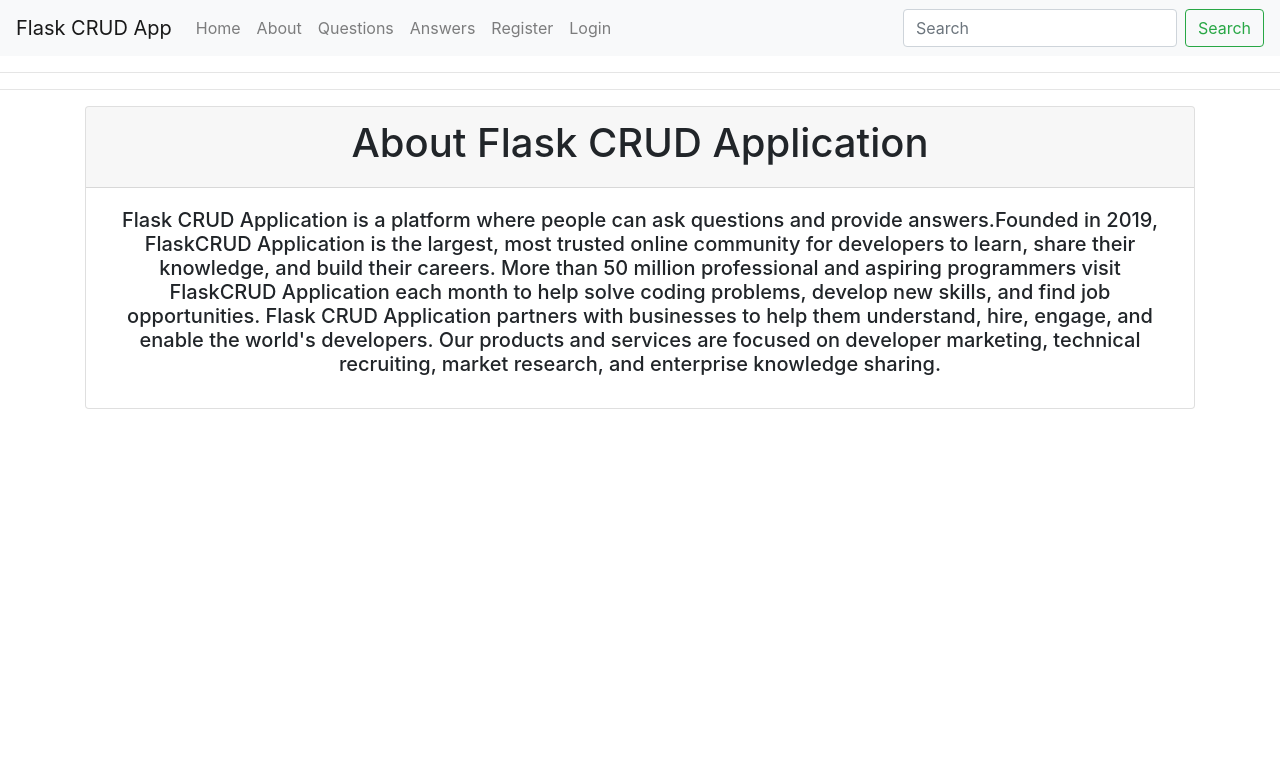
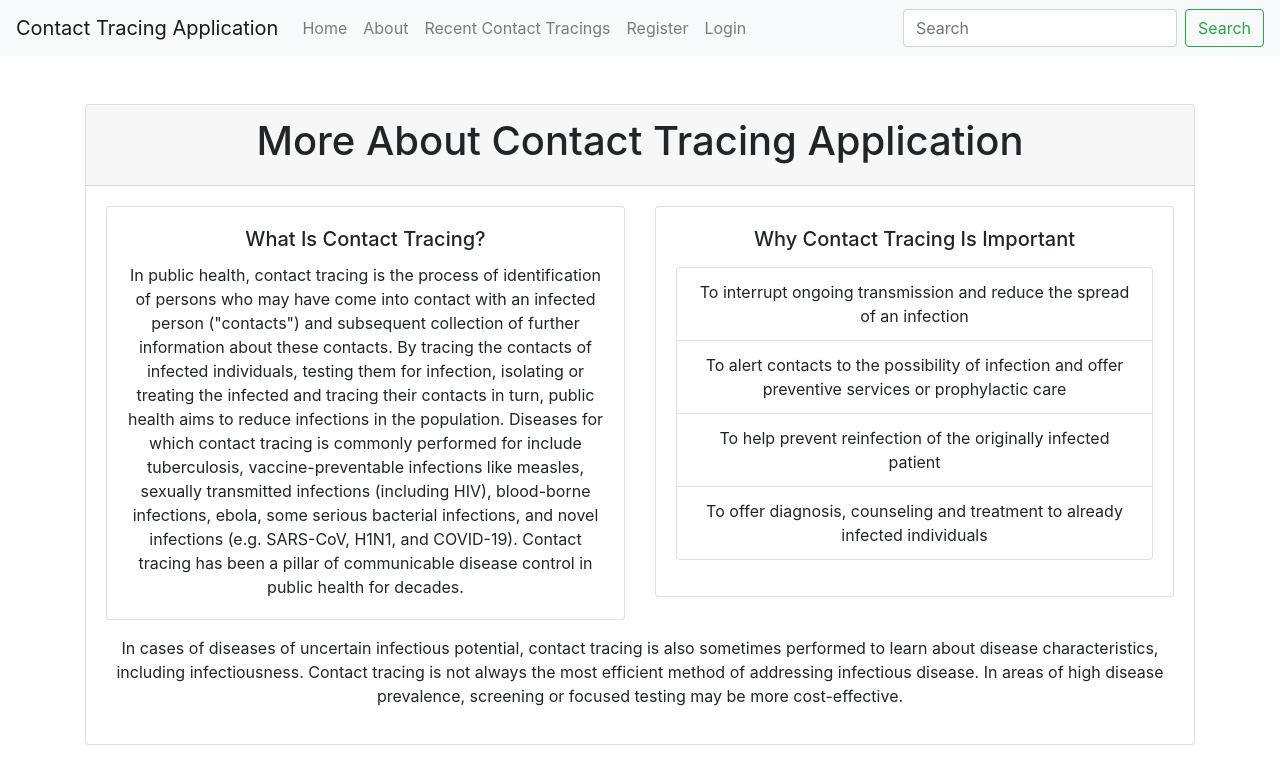
Before and after one commit to MartDevelopers-Inc/ContactTracingApp, a Flask app: page /about in a window 1280 px wide. Shown: the top 784 px of the page. Run offline with Flask 2, Linux system fonts and the light colour scheme; some libraries are stand-ins or nearby versions.

Commit message:
Tweaked Front End

```diff
--- a/app.py
+++ b/app.py
@@ -10,7 +10,7 @@ app = Flask(__name__)
 app.config['MYSQL_HOST'] = '127.0.0.1'
 app.config['MYSQL_USER'] = 'root'
 app.config['MYSQL_PASSWORD'] = ''
-app.config['MYSQL_DB'] = 'flask_CRUD'
+app.config['MYSQL_DB'] = 'martdevelopers_ContactTracingApp'
 app.config['MYSQL_CURSORCLASS'] = 'DictCursor'
 # init MYSQL
 mysql = MySQL(app)
--- a/templates/about.html
+++ b/templates/about.html
@@ -4,12 +4,50 @@
 <div class="container">
   <div class="card text-center">
       <div class="card-header">
-        <h1>About Flask CRUD Application</h1>
+        <h1>More About Contact Tracing Application</h1>
       </div>
       <div class="card-body">
-        <h5 class="card-title">
-          Flask CRUD Application is a platform where people can ask questions and provide answers.Founded in 2019, FlaskCRUD Application is the largest, most trusted online community for developers to learn, share their knowledge, and build their careers. More than 50 million professional and aspiring programmers visit FlaskCRUD Application each month to help solve coding problems, develop new skills, and find job opportunities.
-          Flask CRUD Application partners with businesses to help them understand, hire, engage, and enable the world's developers. Our products and services are focused on developer marketing, technical recruiting, market research, and enterprise knowledge sharing.</h5>
+        <div class="row">
+          <div class="col-sm-6">
+            <div class="card">
+              <div class="card-body">
+                <h5 class="card-title">What Is Contact Tracing?</h5>
+                <p class="card-text">
+                  In public health, contact tracing is the process of identification
+                  of persons who may have come into contact with an infected person ("contacts")
+                  and subsequent collection of further information about these contacts.
+                  By tracing the contacts of infected individuals, testing them for infection,
+                  isolating or treating the infected and tracing their contacts in turn,
+                  public health aims to reduce infections in the population.
+                  Diseases for which contact tracing is commonly performed for include tuberculosis,
+                  vaccine-preventable infections like measles, sexually transmitted infections (including HIV),
+                  blood-borne infections, ebola, some serious bacterial infections, and novel infections (e.g. SARS-CoV, H1N1, and COVID-19).
+                  Contact tracing has been a pillar of communicable disease control in public health for decades.
+              </div>
+            </div>
+          </div>
+          <div class="col-sm-6">
+            <div class="card">
+              <div class="card-body">
+                <h5 class="card-title">Why Contact Tracing Is Important</h5>
+                  <p class="card-text">
+                    <ul class="list-group">
+                      <li class="list-group-item">To interrupt ongoing transmission and reduce the spread of an infection</li>
+                      <li class="list-group-item">To alert contacts to the possibility of infection and offer preventive services or prophylactic care</li>
+                      <li class="list-group-item">To help prevent reinfection of the originally infected patient</li>
+                      <li class="list-group-item">To offer diagnosis, counseling and treatment to already infected individuals</li>
+                    </ul>
+                  </p>
+              </div>
+            </div>
+          </div>
+        </div>
+        <p>
+
+        </p>
+
+
+      In cases of diseases of uncertain infectious potential, contact tracing is also sometimes performed to learn about disease characteristics, including infectiousness. Contact tracing is not always the most efficient method of addressing infectious disease. In areas of high disease prevalence, screening or focused testing may be more cost-effective. </p>
       </div>
     </div>
 </div>
--- a/templates/header.html
+++ b/templates/header.html
@@ -1,11 +1,11 @@
-<title>Flask Starter Project</title>
+<title>Contact Tracing Application</title>
 
 <div>
   <header>
     <div class="container">
       <div class="row">
         <!-- Title -->
-        <h1>Flask Starter Project</h1>
+        <h1>Contact Tracing Application</h1>
       </div>
     </div>
   </header>
--- a/templates/includes/_navbar.html
+++ b/templates/includes/_navbar.html
@@ -1,5 +1,5 @@
 <nav class="navbar navbar-expand-lg navbar-light bg-light">
-  <a class="navbar-brand" href="/">Flask CRUD App</a>
+  <a class="navbar-brand" href="/">Contact Tracing Application</a>
   <button class="navbar-toggler" type="button" data-toggle="collapse" data-target="#navbarSupportedContent" aria-controls="navbarSupportedContent" aria-expanded="false" aria-label="Toggle navigation">
     <span class="navbar-toggler-icon"></span>
   </button>
@@ -13,10 +13,7 @@
           <a class="nav-link" href="/about">About</a>
       </li>
       <li class="nav-item">
-          <a class="nav-link" href="/questions">Questions</a>
-      </li>
-      <li class="nav-item">
-        <a class="nav-link" href="/answers">Answers</a>
+          <a class="nav-link" href="/questions">Recent Contact Tracings</a>
       </li>
 
       <ul class="nav navbar-nav navbar-right">
--- a/templates/layout.html
+++ b/templates/layout.html
@@ -7,14 +7,13 @@
 
     <!-- Bootstrap CSS -->
     <link rel="stylesheet" href="https://stackpath.bootstrapcdn.com/bootstrap/4.3.1/css/bootstrap.min.css" integrity="sha384-ggOyR0iXCbMQv3Xipma34MD+dH/1fQ784/j6cY/iJTQUOhcWr7x9JvoRxT2MZw1T" crossorigin="anonymous">
-    <title>Flask CRUD Application</title>
+    <title>Contact Tracing Application</title>
   </head>
   <body>
 
     {% include 'includes/_navbar.html' %}
-    <hr>
+    <br><br>
         {% include 'includes/_messages.html' %}
-        <hr>
 
     {% block body %}{% endblock %}
 
```
Also changed, not shown: templates/IDF/layout.html (+6 -5 lines), README.md.
